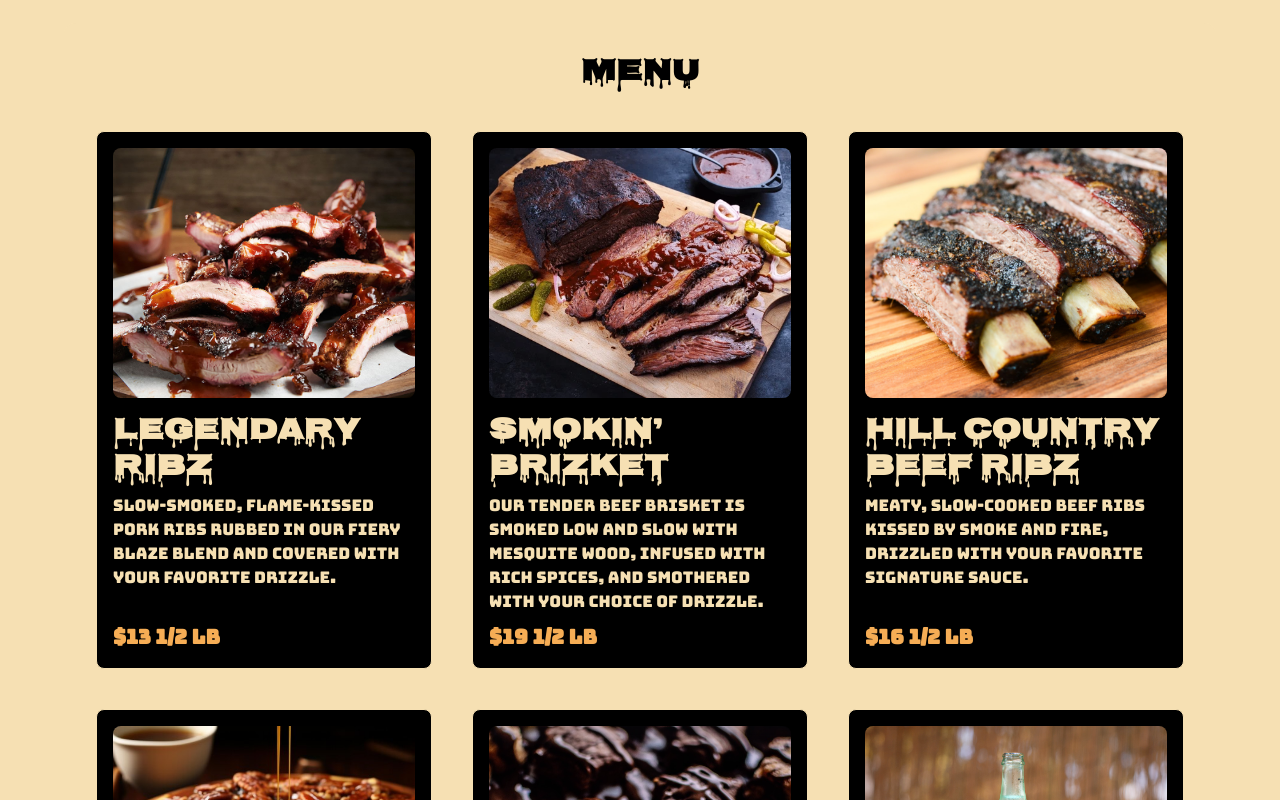
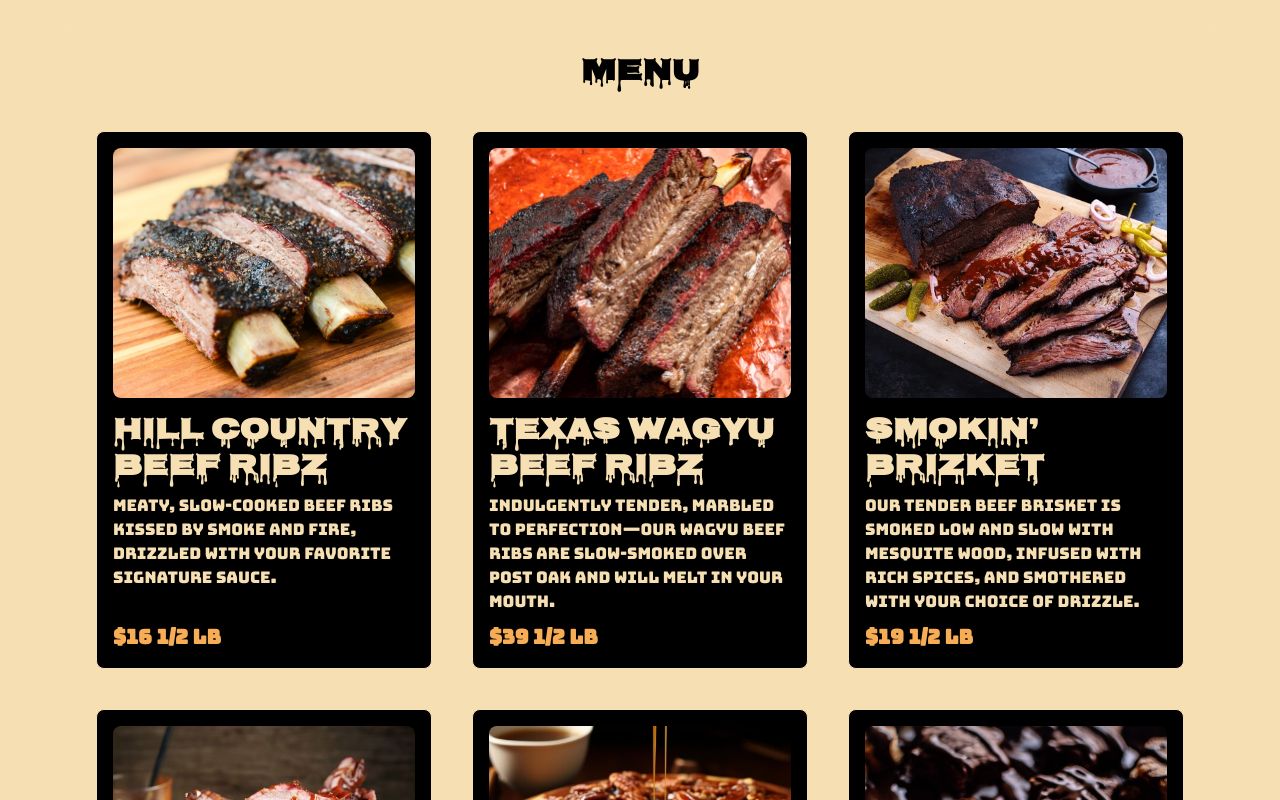
Before and after one commit to gabeharvey/blaze-and-drizzle, a React (Vite) app: page / in a window 1280 px wide. Shown: the part 3180-3980 px from the top of the page. Built offline with nearby package versions, Linux system fonts and the light colour scheme; a web font is replaced by a local one.

Commit message:
Menu.jsx Update

```diff
--- a/src/components/Menu.jsx
+++ b/src/components/Menu.jsx
@@ -31,6 +31,38 @@ const Menu = () => {
           Menu
         </Heading>
         <SimpleGrid columns={{ base: 1, md: 2, lg: 3 }} spacing={10}>
+                    <Box
+            display="flex"
+            flexDirection="column"
+            justifyContent="space-between"
+            bg="#000000"
+            color="#F6E0B3"
+            borderRadius="lg"
+            p={4}
+            minH="100%"
+            border="1px solid #F6E0B3"
+          >
+            <Box>
+              <Image
+                src="/beef-ribs.jpg"
+                alt="Beef Ribs"
+                borderRadius="lg"
+                mb={4}
+                h="250px"
+                w="100%"
+                objectFit="cover"
+              />
+              <Heading size="lg" mb={2} fontFamily="'Nosifer', cursive">
+                Hill Country Beef Ribz
+              </Heading>
+              <Text fontSize="md" mb={2}>
+                Meaty, slow-cooked beef ribs kissed by smoke and fire, drizzled with your favorite signature sauce.
+              </Text>
+            </Box>
+            <Text fontWeight="bold" fontSize="xl" color="orange.300">
+              $16 1/2 lb
+            </Text>
+          </Box>
           <Box
             display="flex"
             flexDirection="column"
@@ -44,8 +76,8 @@ const Menu = () => {
           >
             <Box>
               <Image
-                src="/ribz-drizzle-2.jpg"
-                alt="Pork Ribs"
+                src="/wagyu-ribz.png"
+                alt="Wagyu Beef Ribs"
                 borderRadius="lg"
                 mb={4}
                 h="250px"
@@ -53,18 +85,16 @@ const Menu = () => {
                 objectFit="cover"
               />
               <Heading size="lg" mb={2} fontFamily="'Nosifer', cursive">
-                Legendary Ribz
+                Texas Wagyu Beef Ribz
               </Heading>
               <Text fontSize="md" mb={2}>
-                Slow-smoked, flame-kissed pork ribs rubbed in our fiery blaze blend and covered with your favorite drizzle.
+                Indulgently tender, marbled to perfection—our Wagyu beef ribs are slow-smoked over post oak and will melt in your mouth.
               </Text>
             </Box>
             <Text fontWeight="bold" fontSize="xl" color="orange.300">
-              $13 1/2 lb
+              $39 1/2 lb
             </Text>
           </Box>
-
-          {/* Brizket */}
           <Box
             display="flex"
             flexDirection="column"
@@ -110,8 +140,8 @@ const Menu = () => {
           >
             <Box>
               <Image
-                src="/beef-ribs.jpg"
-                alt="Beef Ribs"
+                src="/ribz-drizzle-2.jpg"
+                alt="Pork Ribs"
                 borderRadius="lg"
                 mb={4}
                 h="250px"
@@ -119,14 +149,14 @@ const Menu = () => {
                 objectFit="cover"
               />
               <Heading size="lg" mb={2} fontFamily="'Nosifer', cursive">
-                Hill Country Beef Ribz
+                Legendary Ribz
               </Heading>
               <Text fontSize="md" mb={2}>
-                Meaty, slow-cooked beef ribs kissed by smoke and fire, drizzled with your favorite signature sauce.
+                Slow-smoked, flame-kissed pork ribs rubbed in our fiery blaze blend and covered with your favorite drizzle.
               </Text>
             </Box>
             <Text fontWeight="bold" fontSize="xl" color="orange.300">
-              $16 1/2 lb
+              $13 1/2 lb
             </Text>
           </Box>
                     <Box
@@ -183,7 +213,7 @@ const Menu = () => {
                   objectFit="cover"
                 />
                 <Heading size="lg" mb={2} fontFamily="'Nosifer', cursive">
-                  Texas Chocolate Drizzle Cookies
+                  Texas Chocolate Chip Cookies
                 </Heading>
                 <Text fontSize="md" mb={2}>
                   Fresh-baked with gooey chocolate chips, crisp edges, and finished with a generous drizzle of warm, rich chocolate. Soft, chewy, and full of Texas flavor in every bite.
```
Also changed, not shown: public/wagyu-ribz.png (added).
